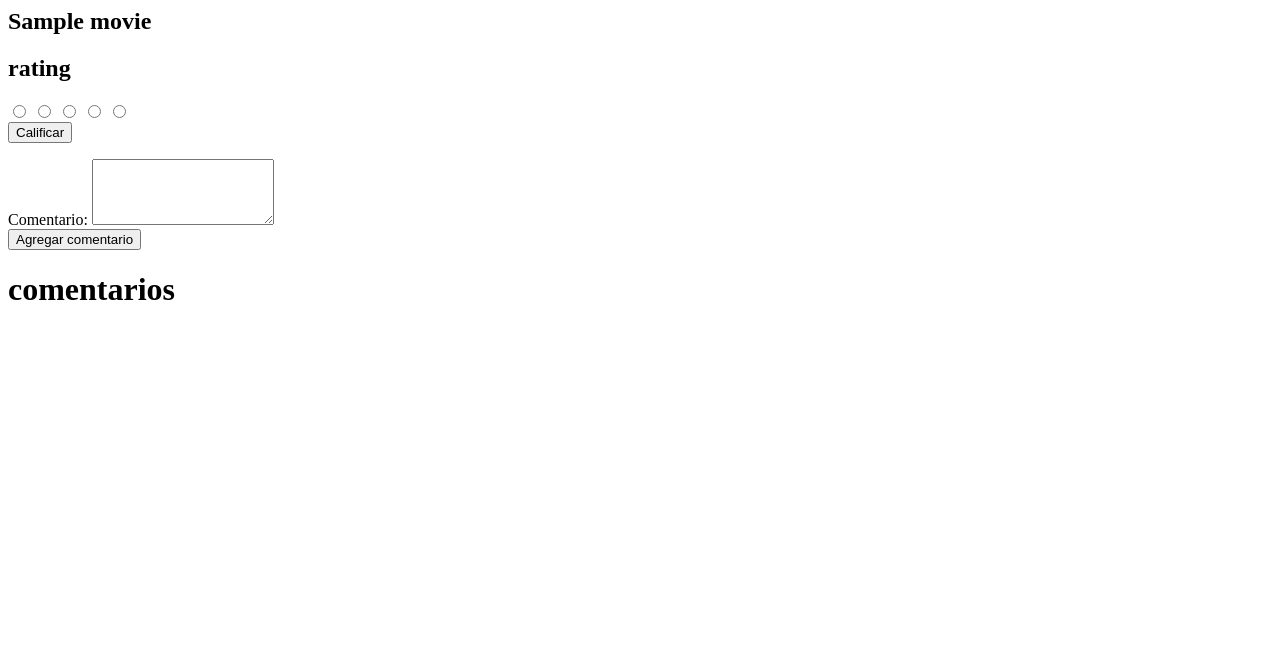
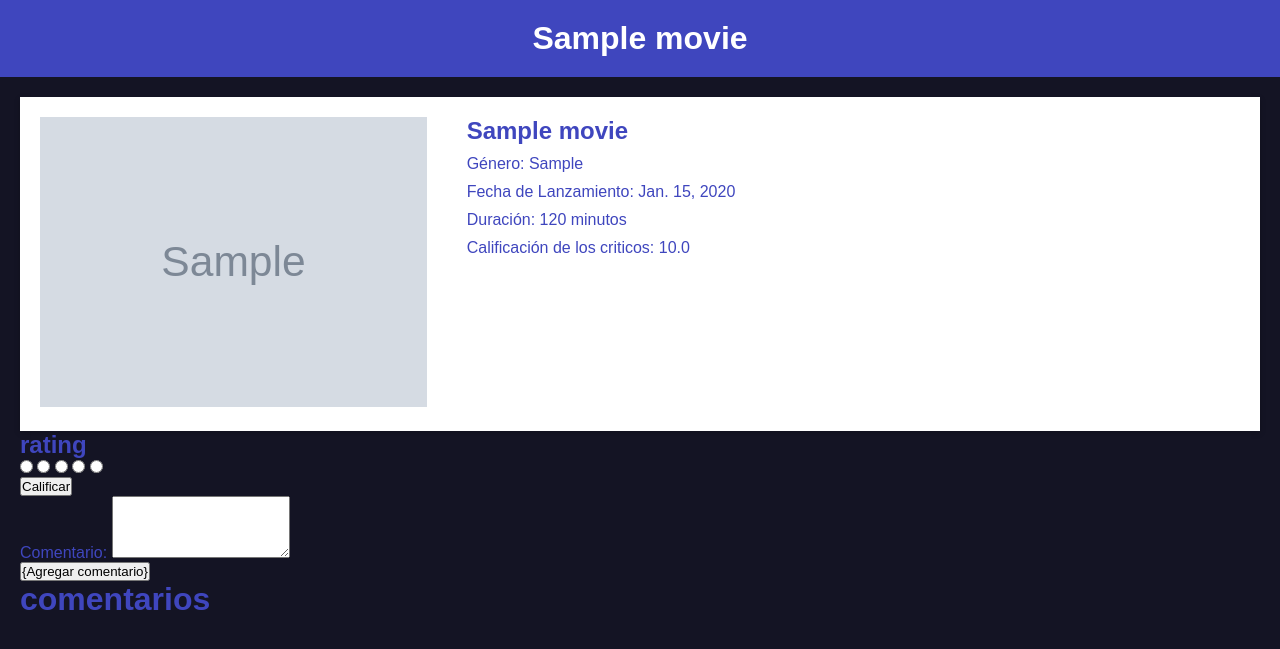
Before and after one commit to Bogov98/cinaflix, a Django app: page /views_movie/1/ in a window 1280 px wide. Shown: the top 649 px of the page. Run offline with Django 4.2, Linux system fonts and the light colour scheme; tables that the repository leaves empty hold one stand-in row (values such as "Sample post"); grey boxes marked "Sample" are stand-in pictures.

Commit message:
arreglo de vista pelicula by nene duende

```diff
--- a/aplicacion/templates/VerPelicula/views_movie.html
+++ b/aplicacion/templates/VerPelicula/views_movie.html
@@ -1,7 +1,33 @@
-<script src="https://code.jquery.com/jquery-3.6.0.min.js"></script>
+{% load static %}
 
-<h2>{{movie.title}}</h2>
-{% if visto%}
+<!DOCTYPE html>
+<html lang="es">
+<head>
+  <meta charset="UTF-8">
+  <meta name="viewport" content="width=device-width, initial-scale=1.0">
+  <title>Vista de Película</title>
+  <link type='text/css' href='{% static "css/vista.css" %}' rel='stylesheet'/>
+</head>
+<body>
+  <header>
+    <h1>{{movie.title}}</h1>
+  </header>
+
+  <main>
+    <div class="movie-view">
+      <div class="movie-poster">
+        <img src="{{ movie.poster_link }}"  alt="Poster de la película">
+      </div>
+      <div class="movie-details">
+        <h2>{{movie.title}}</h2>
+        <p>Género: {{movie.generos}}</p>
+        <p>Fecha de Lanzamiento: {{movie.release_date}}</p>
+        <p>Duración: 120 minutos</p>
+        <p>Calificación de los criticos: {{movie.vote_average}}</p>
+      </div>
+
+    </div>
+    {% if visto%}
     <h1>Vista</h1>
 {% endif %}
 {%if calif%}
@@ -53,7 +79,7 @@
             <textarea id="comentario" name="comentario" rows="4" required></textarea>
         </div>
 
-        <button type="submit">Agregar comentario</button>
+        <button type="submit">{Agregar comentario}</button>
     </form>
     <h1>comentarios</h1>
     {% for comentario in comentario%}
@@ -64,3 +90,6 @@
     {% endfor %}
 
 {% endif %}
+  </main>
+</body>
+</html>
--- a/cinaflix/settings.py
+++ b/cinaflix/settings.py
@@ -87,7 +87,7 @@
         'ENGINE': 'django.db.backends.mysql',
         'NAME': 'cinaflix',
         'USER': 'root',
-        'PASSWORD': '1234',
+        'PASSWORD': '12345',
         'HOST': 'localhost',
         'PORT': '3306',
     }
```
